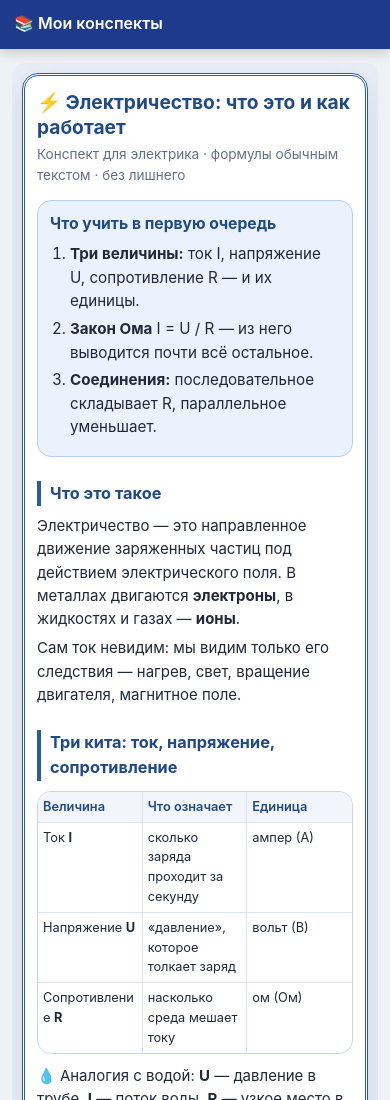
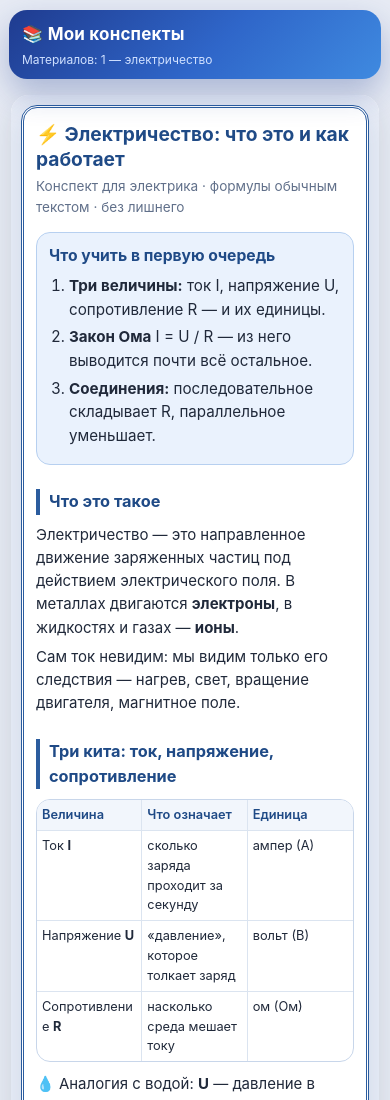
Before and after one commit to pro999mega/konspekty, a plain HTML site: page index.html in a window 390 px wide. Shown: the top 1100 px of the page. Drawn offline with Linux system fonts and the light colour scheme.

Commit message:
Новый стиль оглавления: круглые карточки, капсулы-вкладки, обход кэша

```diff
--- a/index.html
+++ b/index.html
@@ -5,54 +5,56 @@
 <meta name="viewport" content="width=device-width, initial-scale=1">
 <title>Мои конспекты</title>
 <style>
-  * { box-sizing: border-box; }
-  body {
-    margin: 0; background: #eef1f6;
-    font-family: -apple-system, "Segoe UI", Roboto, Arial, sans-serif;
-    color: #1f2933; line-height: 1.5;
+  *{box-sizing:border-box}
+  body{margin:0;min-height:100vh;font-family:-apple-system,"Segoe UI",Roboto,Arial,sans-serif;color:#1b2437;line-height:1.5;
+    background:radial-gradient(1100px 560px at 12% -12%,#dbe9ff 0%,#eef2f9 46%,#e7ebf4 100%)}
+  .hd{position:sticky;top:0;z-index:10;padding:13px 11px 8px}
+  .card{max-width:800px;margin:0 auto;color:#fff;border-radius:24px;padding:15px 17px 13px;
+    background:linear-gradient(135deg,#1f3b8f 0%,#2f66c9 55%,#3f8ae0 100%);
+    box-shadow:0 14px 32px rgba(31,59,143,.30)}
+  h1{margin:0;font-size:17px;font-weight:700;letter-spacing:.2px}
+  .sub{margin:3px 0 0;font-size:12px;color:#cfe0ff}
+  .tabs{display:flex;gap:8px;overflow-x:auto;margin-top:11px;padding-bottom:2px;scrollbar-width:none}
+  .tabs::-webkit-scrollbar{display:none}
+  .tab{flex:0 0 auto;cursor:pointer;font:inherit;font-size:13px;font-weight:600;white-space:nowrap;
+    padding:9px 16px;border-radius:999px;border:1px solid rgba(255,255,255,.42);
+    background:rgba(255,255,255,.14);color:#eaf2ff;transition:transform .15s,background .2s}
+  .tab:active{transform:scale(.97)}
+  .tab.active{background:#fff;color:#1f3b8f;border-color:#fff;box-shadow:0 5px 14px rgba(0,0,0,.20)}
+  main{max-width:800px;margin:0 auto;padding:10px 11px 30px}
+  .frame{width:100%;border:0;display:block;background:#fff;border-radius:24px;
+    box-shadow:0 12px 28px rgba(27,36,55,.13)}
+  .links{margin-top:13px;text-align:center;font-size:12px;color:#5a6b86}
+  .links a{color:#2f66c9;text-decoration:none;font-weight:600}
+  @media(max-width:430px){
+    .hd{padding:10px 9px 6px}
+    .card{border-radius:18px;padding:12px 13px 10px}
+    .frame{border-radius:18px}
   }
-  header {
-    position: sticky; top: 0; z-index: 10;
-    background: #1e3a8a; padding: 12px 14px 11px;
-    box-shadow: 0 3px 12px rgba(0,0,0,.18);
-  }
-  h1 { margin: 0 0 3px; font-size: 16px; color: #fff; font-weight: 600; }
-  .sub { margin: 0; font-size: 12px; color: #bfdbfe; }
-  .tabs { display: flex; gap: 6px; overflow-x: auto; margin-top: 9px; padding-bottom: 2px; }
-  .tabs:empty { display: none; }
-  .tab {
-    flex: 0 0 auto; cursor: pointer;
-    border: 1px solid rgba(255,255,255,.35);
-    background: rgba(255,255,255,.12); color: #dbeafe;
-    font: inherit; font-size: 13px; padding: 8px 12px; border-radius: 7px;
-    white-space: nowrap;
-  }
-  .tab.active { background: #fff; color: #1e3a8a; font-weight: 600; border-color: #fff; }
-  .wrap { max-width: 720px; margin: 0 auto; padding: 14px 12px 26px; }
-  iframe { width: 100%; border: 0; display: block; background: #fff; border-radius: 10px; }
-  .links { margin-top: 14px; font-size: 12px; color: #52647c; text-align: center; }
-  .links:empty { display: none; }
-  .links a { color: #2563eb; }
 </style>
 </head>
 <body>
-  <header id="hd">
-    <h1>📚 Мои конспекты</h1>
-    <p class="sub" id="sub"></p>
-    <div class="tabs" id="tabs"></div>
+  <header class="hd">
+    <div class="card">
+      <h1>📚 Мои конспекты</h1>
+      <p class="sub" id="sub"></p>
+      <div class="tabs" id="tabs"></div>
+    </div>
   </header>
 
-  <div class="wrap">
-    <iframe id="f" title="Конспект"></iframe>
+  <main>
+    <iframe class="frame" id="f" title="Конспект"></iframe>
     <div class="links" id="links"></div>
-  </div>
+  </main>
 
 <script>
-  /* Список конспектов. Добавляем строку только тогда,
-     когда файл реально лежит в репозитории. */
+  /* В этот список добавляем ТОЛЬКО те файлы,
+     которые реально лежат в репозитории. */
   var materials = [
     { src: 'elektrichestvo.html', tab: '⚡ Электричество', short: 'электричество' }
   ];
+
+  var VER = '4'; /* версия — чтобы браузер не показывал старую копию из кэша */
 
   var frame = document.getElementById('f');
   var tabsBox = document.getElementById('tabs');
@@ -63,47 +65,38 @@
     var b = document.createElement('button');
     b.className = 'tab' + (i === 0 ? ' active' : '');
     b.textContent = m.tab;
-    b.dataset.src = m.src;
     b.onclick = function () {
       Array.prototype.forEach.call(tabsBox.children, function (x) {
         x.classList.toggle('active', x === b);
       });
-      frame.style.height = '40vh';
-      frame.src = m.src;
+      frame.style.height = '50vh';
+      frame.src = m.src + '?v=' + VER;
       setTimeout(fit, 500);
     };
     tabsBox.appendChild(b);
   });
 
-  sub.textContent = materials.length === 1
-    ? 'Материалов в подборке: ' + materials.length + ' — ' + materials[0].short
-    : 'Материалов в подборке: ' + materials.length;
+  sub.textContent = 'Материалов: ' + materials.length +
+    (materials.length === 1 ? ' — ' + materials[0].short : '');
 
-  /* Кнопка-вкладка одна — не мешаем выбором, скрываем панель */
+  /* Один конспект — панель выбора не нужна */
   if (materials.length < 2) {
     tabsBox.style.display = 'none';
-    sub.style.display = 'none';
-    document.getElementById('hd').style.padding = '11px 14px';
+    document.getElementById('links').style.display = 'none';
+  } else {
+    linksBox.innerHTML = 'Открыть отдельно: ' + materials.map(function (m) {
+      return '<a href="' + m.src + '?v=' + VER + '">' + m.short + '</a>';
+    }).join(' · ');
   }
 
-  linksBox.innerHTML = 'Открыть отдельно: ' + materials.map(function (m) {
-    return '<a href="' + m.src + '">' + m.short + '</a>';
-  }).join(' · ');
-
-  if (materials.length < 2) { linksBox.style.display = 'none'; }
-
-  if (materials.length) { frame.src = materials[0].src; }
+  if (materials.length) { frame.src = materials[0].src + '?v=' + VER; }
 
   function fit() {
     try {
       var d = frame.contentDocument;
       if (d && d.documentElement) {
-        var h = Math.max(
-          d.documentElement.scrollHeight,
-          d.body ? d.body.scrollHeight : 0,
-          700
-        );
-        frame.style.height = h + 'px';
+        var h = Math.max(d.documentElement.scrollHeight, d.body ? d.body.scrollHeight : 0, 700);
+        frame.style.height = (h + 8) + 'px';
       }
     } catch (e) { frame.style.height = '90vh'; }
   }
```
